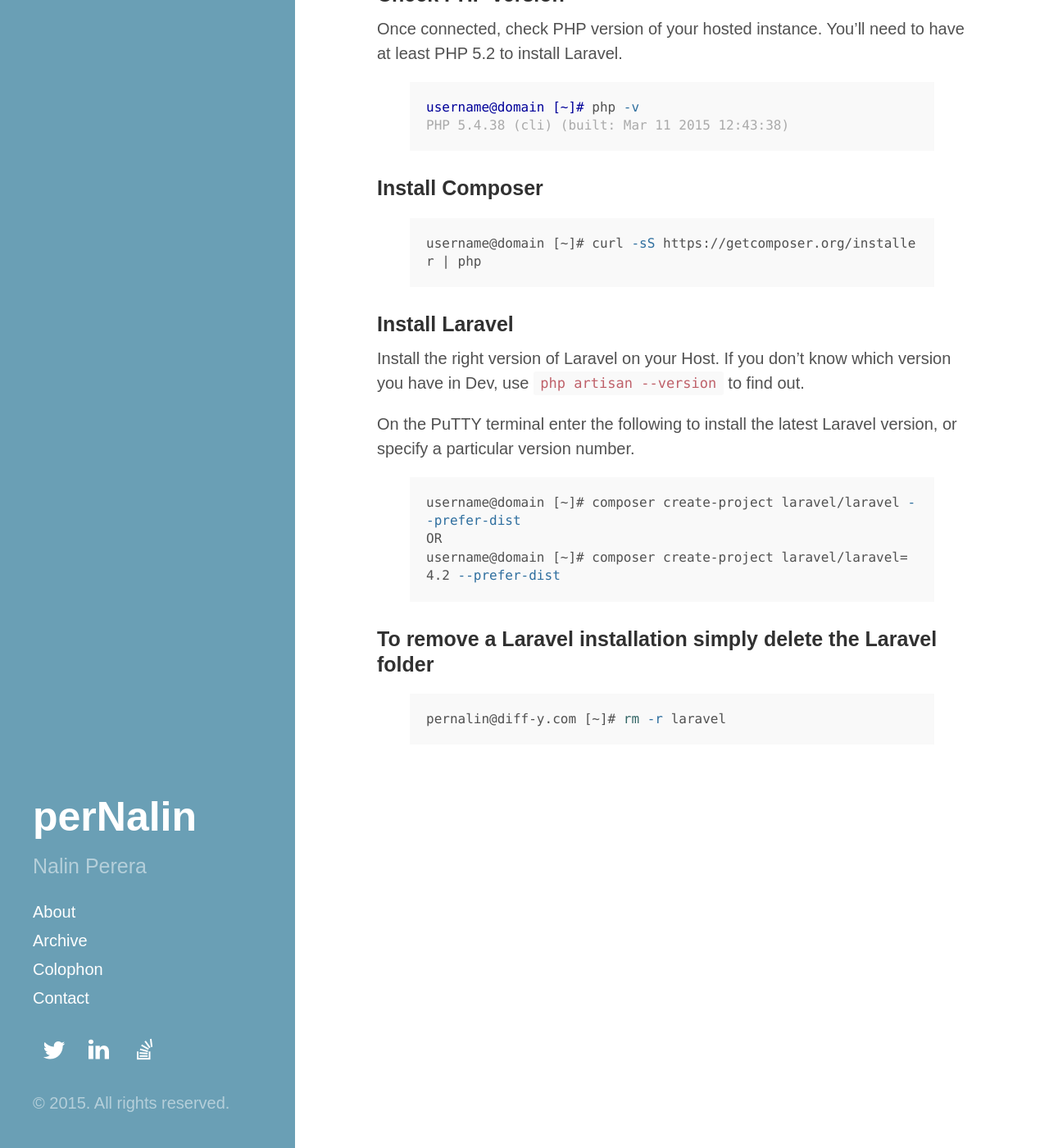
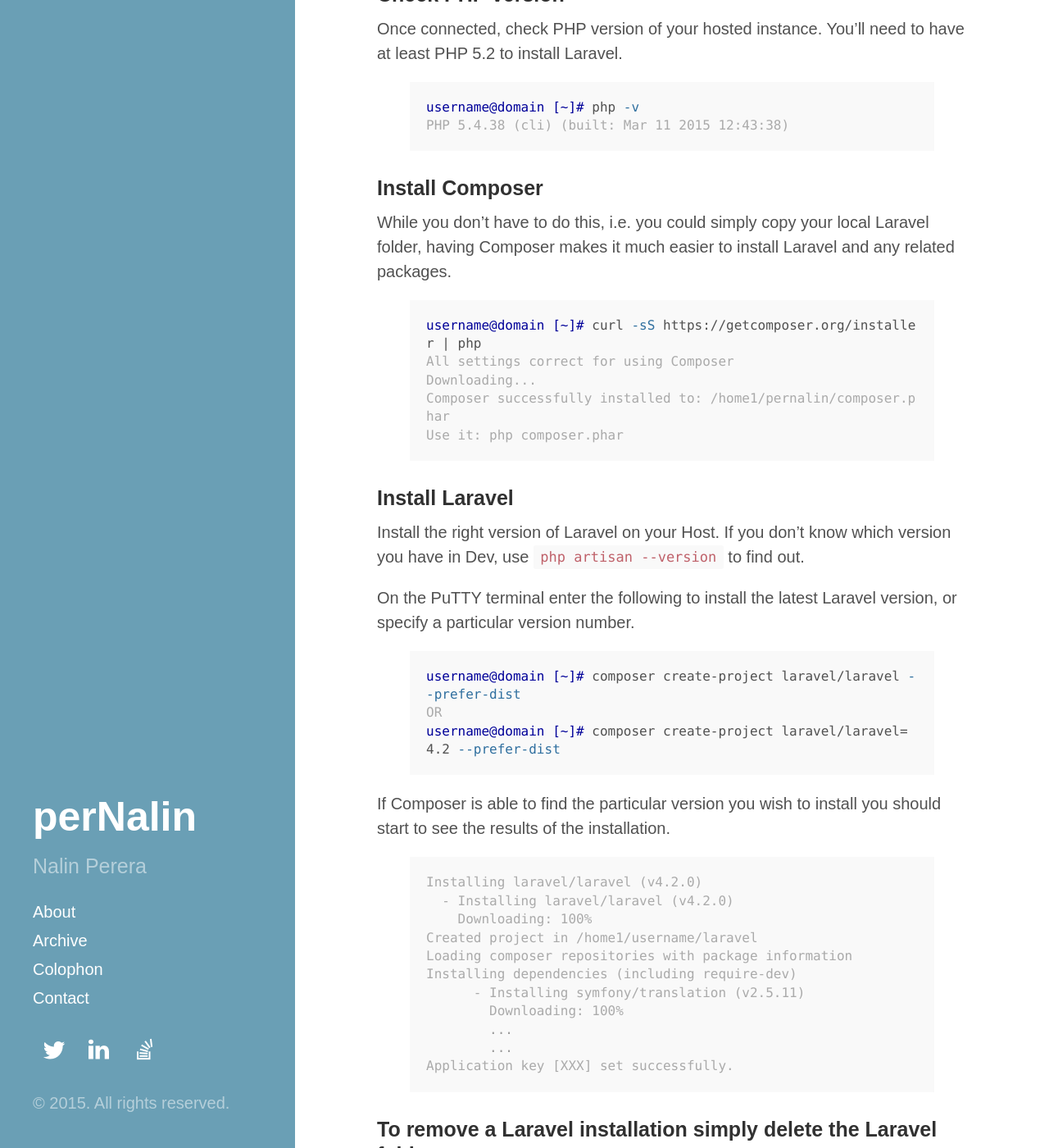
Before and after one commit to pernalin/pernalin.github.io, a Jekyll site: the page built from _posts/2015-04-14-laravel-on-hostgator.md, in a window 1280 px wide and 1400 px high, scrolled down 1011 px. Shown: the whole window at 82% size. Built offline with Jekyll 4.4.1, drawn with Linux system fonts in a browser that asks for light colours; nearby versions of some CDN libraries; Markdown is read by kramdown in place of the engine named in the settings; comment, search, counter and statistics services are not loaded; some of the changed text lies outside the part shown.

Commit message:
More detail

```diff
--- a/_posts/2015-04-14-laravel-on-hostgator.md
+++ b/_posts/2015-04-14-laravel-on-hostgator.md
@@ -35,8 +35,15 @@ PHP 5.4.38 (cli) (built: Mar 11 2015 12:43:38)
 {% endhighlight %}
 
 ### Install Composer
-{% highlight bash %}
+While you don't have to do this, i.e. you could simply copy your local Laravel folder, having Composer makes it much
+easier to install Laravel and any related packages.
+
+{% highlight console %}
 username@domain [~]# curl -sS https://getcomposer.org/installer | php
+All settings correct for using Composer
+Downloading...
+Composer successfully installed to: /home1/pernalin/composer.phar
+Use it: php composer.phar
 {% endhighlight %}
 
 ### Install Laravel
@@ -45,14 +52,31 @@ Install the right version of Laravel on your Host. If you don't know which versi
 
 On the PuTTY terminal enter the following to install the latest Laravel version, or specify a particular version number.
 
-{% highlight bash %}
+{% highlight console %}
 username@domain [~]# composer create-project laravel/laravel --prefer-dist
 OR
 username@domain [~]# composer create-project laravel/laravel=4.2 --prefer-dist
 {% endhighlight %}
 
+If Composer is able to find the particular version you wish to install you should start to see the results of the
+installation.
+{% highlight console %}
+Installing laravel/laravel (v4.2.0)
+  - Installing laravel/laravel (v4.2.0)
+    Downloading: 100%
+Created project in /home1/username/laravel
+Loading composer repositories with package information
+Installing dependencies (including require-dev)
+      - Installing symfony/translation (v2.5.11)
+        Downloading: 100%
+        ...
+        ...
+Application key [XXX] set successfully.
+{% endhighlight %}
 
 ### To remove a Laravel installation simply delete the Laravel folder
-{% highlight bash %}
-pernalin@diff-y.com [~]# rm -r laravel
+If you installed the wrong version, or you need to get rid of Laravel simply delete the folder and its content.
+
+{% highlight console %}
+username@domain [~]# rm -r laravel
 {% endhighlight %}
```
